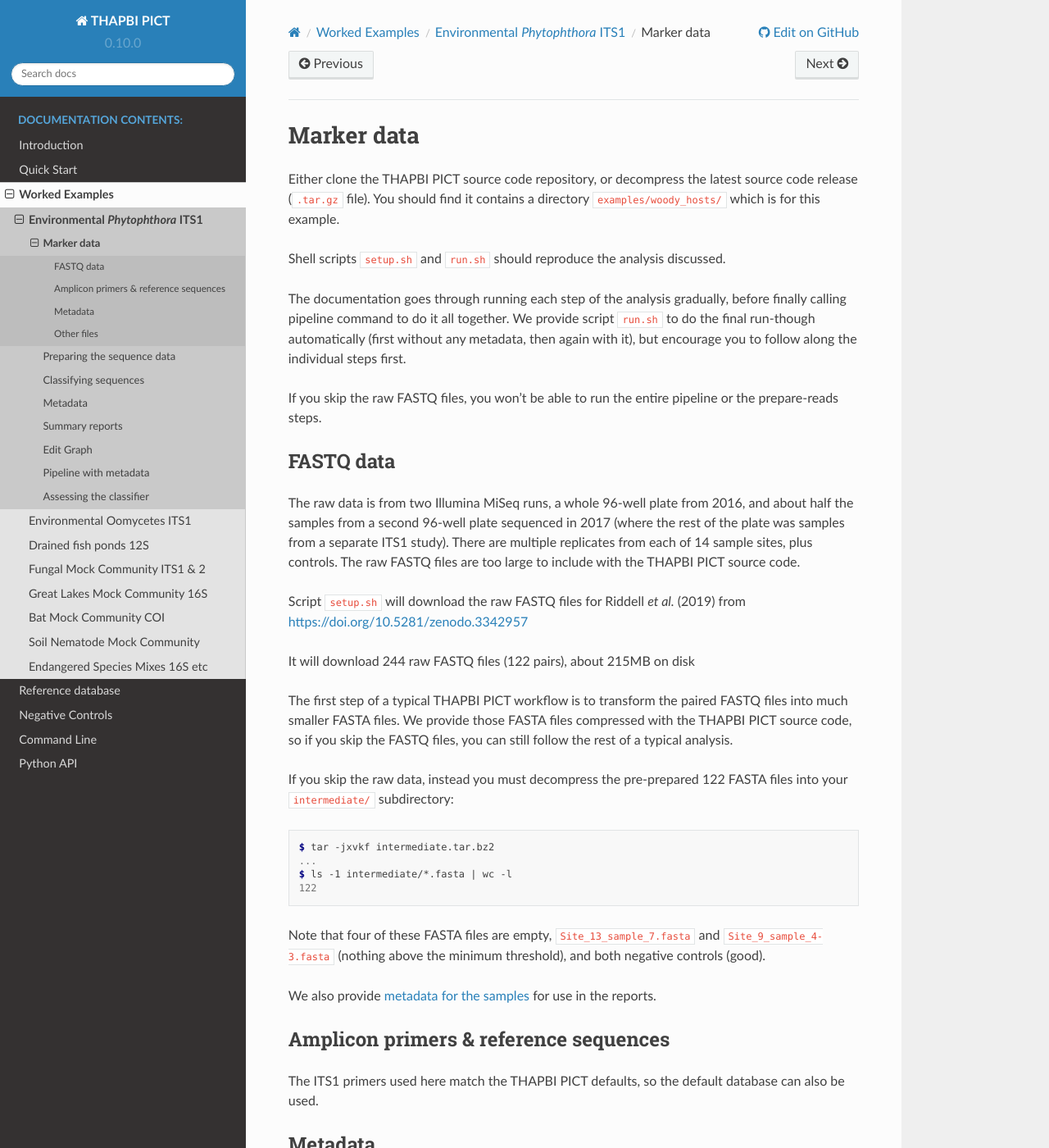
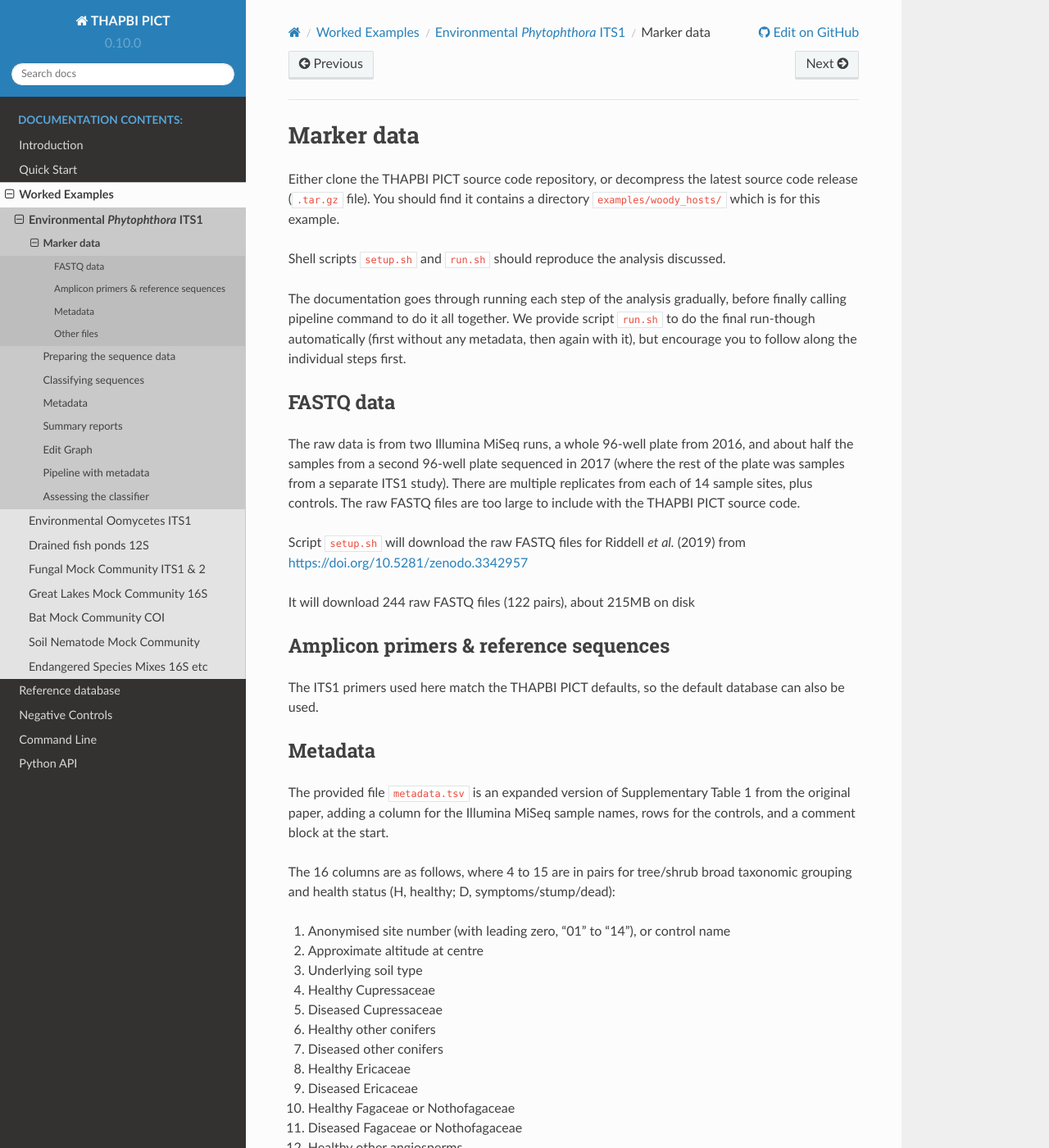
Before and after one commit to peterjc/thapbi-pict, a Sphinx documentation site: the page built from docs/examples/woody_hosts/sample_data.rst, in a window 1280 px wide and 1400 px high. Shown: the whole window at 82% size. Built offline with Sphinx 7.4.7 and the Read the Docs theme 2.0.0, drawn with Linux system fonts in a browser that asks for light colours; pages that are not in the unit, such as notebooks, are missing from menus; some of the changed text lies outside the part shown.

Commit message:
Drop woody_hosts doc references to intermediate.tar.bz2

```diff
--- a/docs/examples/woody_hosts/pipeline.rst
+++ b/docs/examples/woody_hosts/pipeline.rst
@@ -12,7 +12,7 @@
     $ thapbi_pict pipeline -h
     ...
 
-Assuming you have the FASTQ files in ``raw_data/``, we could run the pipeline
+Assuming you have the FASTQ files in ``raw_data/``, we can run the pipeline
 command as follows, and should get multiple output report files:
 
 .. code:: console
--- a/docs/examples/woody_hosts/sample_data.rst
+++ b/docs/examples/woody_hosts/sample_data.rst
@@ -16,9 +16,6 @@
 any metadata, then again with it), but encourage you to follow along the
 individual steps first.
 
-If you skip the raw FASTQ files, you won't be able to run the entire pipeline
-or the prepare-reads steps.
-
 FASTQ data
 ----------
 
@@ -32,28 +29,6 @@
 (2019) from https://doi.org/10.5281/zenodo.3342957
 
 It will download 244 raw FASTQ files (122 pairs), about 215MB on disk
-
-The first step of a typical THAPBI PICT workflow is to transform the paired
-FASTQ files into much smaller FASTA files. We provide those FASTA files
-compressed with the THAPBI PICT source code, so if you skip the FASTQ files,
-you can still follow the rest of a typical analysis.
-
-If you skip the raw data, instead you must decompress the pre-prepared 122
-FASTA files into your ``intermediate/`` subdirectory:
-
-.. code:: console
-
-    $ tar -jxvkf intermediate.tar.bz2
-    ...
-    $ ls -1 intermediate/*.fasta | wc -l
-    122
-
-Note that four of these FASTA files are empty, ``Site_13_sample_7.fasta`` and
-``Site_9_sample_4-3.fasta`` (nothing above the minimum threshold), and both
-negative controls (good).
-
-We also provide :ref:`metadata for the samples <metadata>` for use in the
-reports.
 
 Amplicon primers & reference sequences
 --------------------------------------
@@ -105,10 +80,6 @@
 Other files
 -----------
 
-Compressed archive file ``intermediate.tar.bz2`` contains the results of
-the first step in the analysis, in case you have problems downloading the
-raw FASTQ files (see below).
-
 Subdirectory ``expected/`` contains four plain text tab-separated files,
 describing the expected species in some mock community positive controls:
 
```
Also changed, not shown: docs/examples/woody_hosts/prepare.rst (+8 -4 lines).
